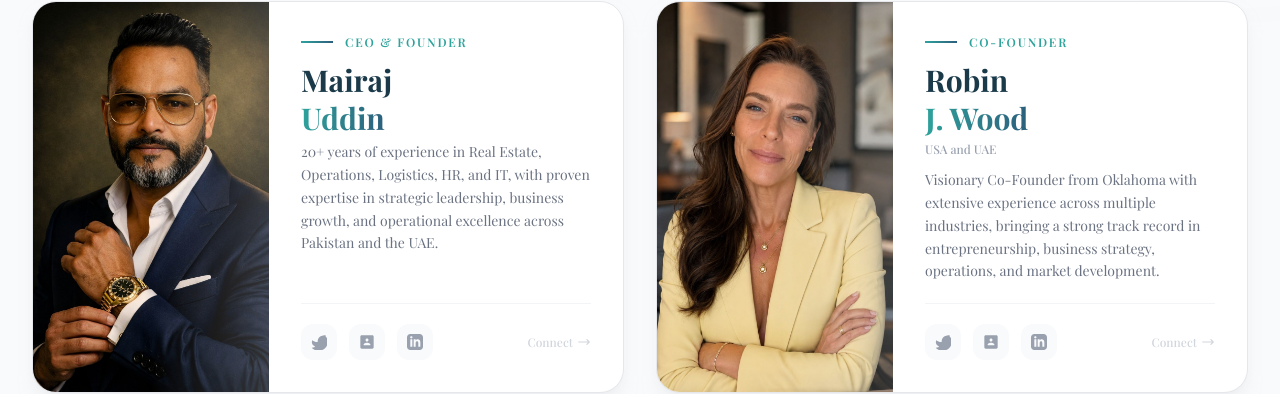
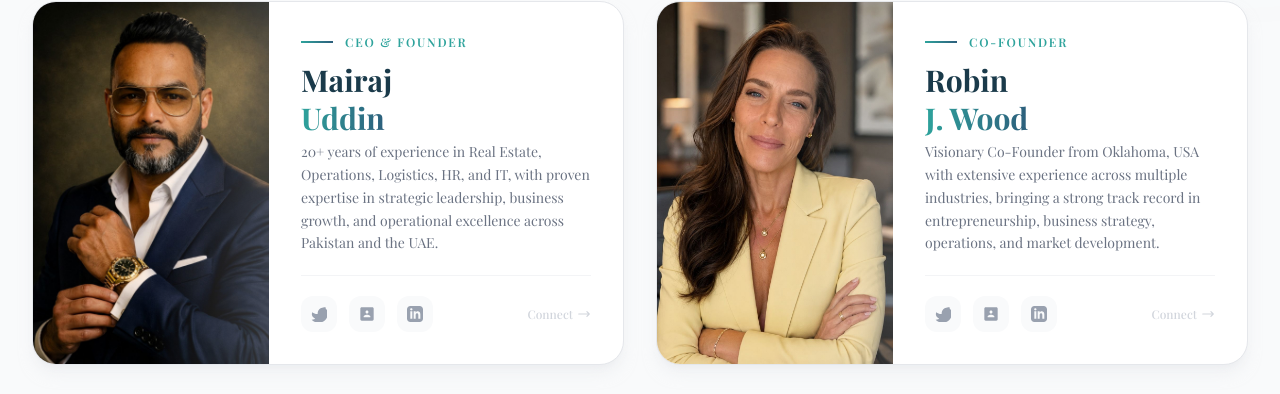
Before and after one commit to graphicsfaisal90-max/venturis-holdings, a React (Vite) app: page /about in a window 1280 px wide. Shown: the part 4058-4452 px from the top of the page. Built offline with nearby package versions, Linux system fonts and the light colour scheme; no server answers; a web font is replaced by a local one.

Commit message:
Update Robin bio to Oklahoma, USA and remove location subtext

```diff
--- a/src/pages/About.jsx
+++ b/src/pages/About.jsx
@@ -66,8 +66,7 @@ const teamRow1 = [
   {
     name: 'Robin J. Wood',
     role: 'Co-Founder',
-    location: 'USA and UAE',
-    bio: 'Visionary Co-Founder from Oklahoma with extensive experience across multiple industries, bringing a strong track record in entrepreneurship, business strategy, operations, and market development.',
+    bio: 'Visionary Co-Founder from Oklahoma, USA with extensive experience across multiple industries, bringing a strong track record in entrepreneurship, business strategy, operations, and market development.',
     image: '/robin-j-wood.jpeg',
   },
 ]
```
